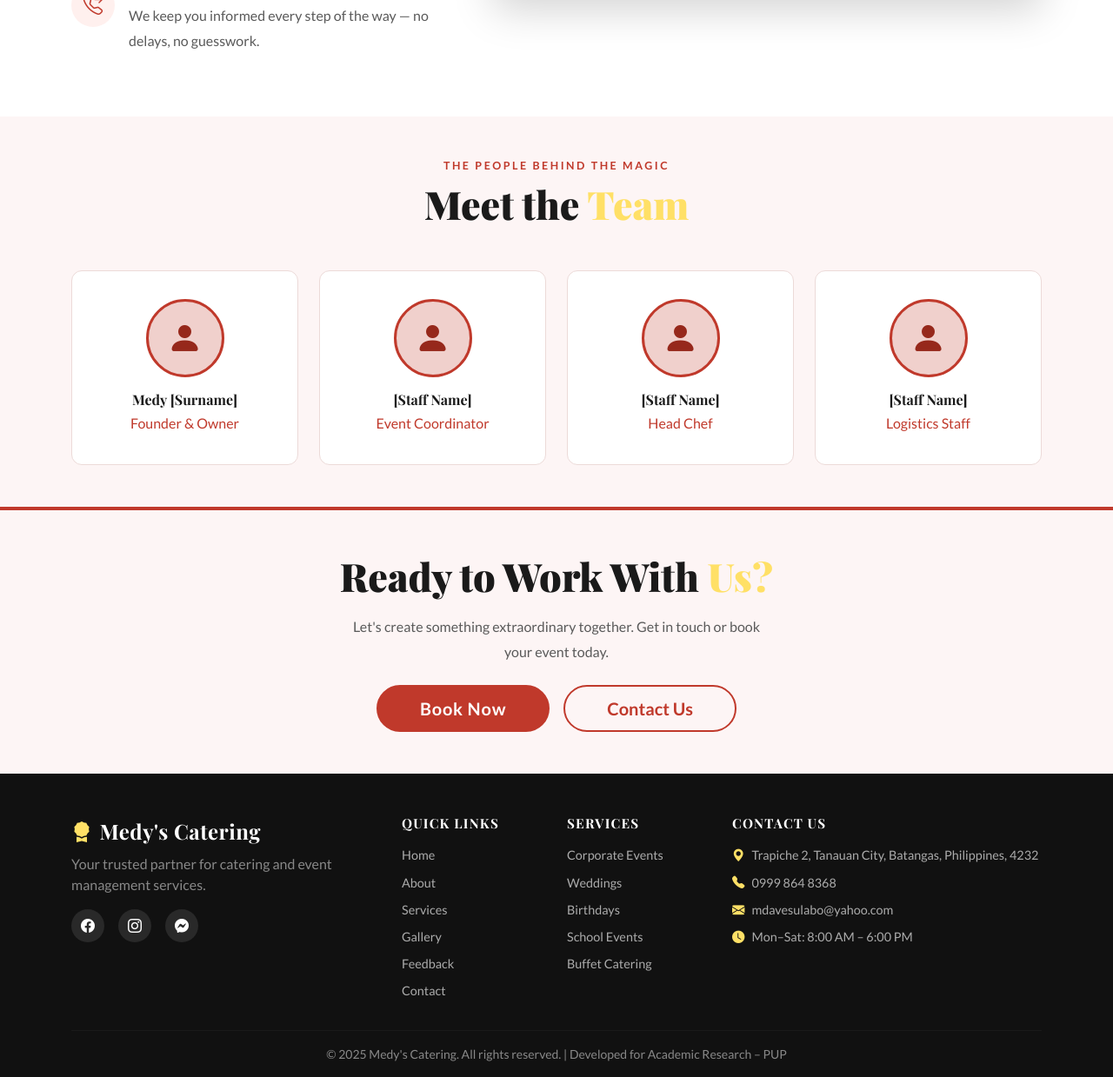
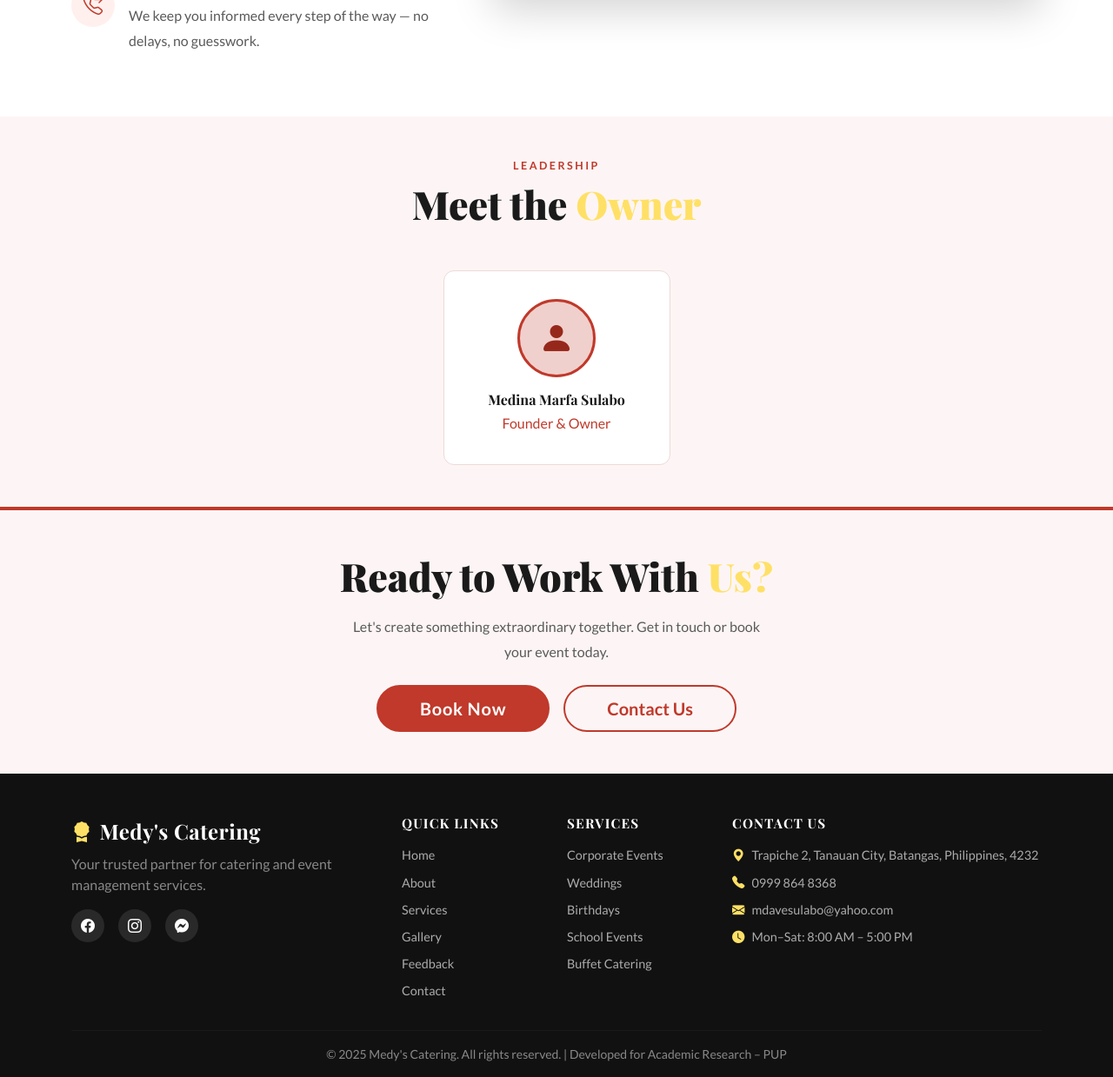
Before and after one commit to Medy-s-Catering/medys-catering, a PHP site: page /medysBook/about.php in a window 1280 px wide. Shown: the part 2151-3390 px from the top of the page at 87% size. Run offline with PHP 8.4, Linux system fonts and the light colour scheme.

Commit message:
description changes

```diff
--- a/medysBook/about.php
+++ b/medysBook/about.php
@@ -40,7 +40,7 @@
         <a href="index.php">Home</a> / <span>About</span>
       </nav>
       <h1 class="animate-fade-up">About <span style="color:var(--mc-gold)">Medy's Catering</span></h1>
-      <p class="animate-fade-up delay-1 mt-2">Excellence in catering and event management since 2010</p>
+      <p class="animate-fade-up delay-1 mt-2">Excellence in catering and event management since 2014</p>
     </div>
   </section>
 
@@ -84,7 +84,7 @@
           <p class="mc-section-pre">Why Choose Us</p>
           <h2 class="mc-section-title">The Medy's <span class="mc-accent">Difference</span></h2>
           <p class="mc-body-text mb-4">We don't just provide food and service — we create experiences. Here's what sets us apart:</p>
-          <div class="mc-value-item"><div class="mc-value-icon-wrap"><i class="bi bi-clock-history"></i></div><div><h6 class="fw-bold mb-1">10+ Years of Experience</h6><p class="mc-body-text mb-0">Decades of hands-on experience managing all types of events, big and small.</p></div></div>
+          <div class="mc-value-item"><div class="mc-value-icon-wrap"><i class="bi bi-clock-history"></i></div><div><h6 class="fw-bold mb-1">10+ Years of Experience</h6><p class="mc-body-text mb-0">Over a decade of hands-on experience managing all types of events, big and small.</p></div></div>
           <div class="mc-value-item"><div class="mc-value-icon-wrap"><i class="bi bi-people"></i></div><div><h6 class="fw-bold mb-1">Dedicated Professional Team</h6><p class="mc-body-text mb-0">Our staff are trained, passionate, and committed to every detail of your event.</p></div></div>
           <div class="mc-value-item"><div class="mc-value-icon-wrap"><i class="bi bi-patch-check"></i></div><div><h6 class="fw-bold mb-1">Quality Food &amp; Presentation</h6><p class="mc-body-text mb-0">Fresh ingredients, flavorful recipes, and beautiful food presentation every time.</p></div></div>
           <div class="mc-value-item"><div class="mc-value-icon-wrap"><i class="bi bi-telephone-forward"></i></div><div><h6 class="fw-bold mb-1">Responsive Communication</h6><p class="mc-body-text mb-0">We keep you informed every step of the way — no delays, no guesswork.</p></div></div>
@@ -101,14 +101,11 @@
   <section class="py-5 mc-section-alt">
     <div class="container">
       <div class="text-center mb-5">
-        <p class="mc-section-pre">The People Behind the Magic</p>
-        <h2 class="mc-section-title">Meet the <span class="mc-accent">Team</span></h2>
+        <p class="mc-section-pre">Leadership</p>
+        <h2 class="mc-section-title">Meet the <span class="mc-accent">Owner</span></h2>
       </div>
       <div class="row g-4 justify-content-center">
-        <div class="col-6 col-md-4 col-lg-3"><div class="mc-team-card"><div class="mc-team-avatar"><i class="bi bi-person-fill"></i></div><h6 class="fw-bold mb-1">Medy [Surname]</h6><p class="mc-body-text small mb-0" style="color:var(--mc-red)">Founder &amp; Owner</p></div></div>
-        <div class="col-6 col-md-4 col-lg-3"><div class="mc-team-card"><div class="mc-team-avatar"><i class="bi bi-person-fill"></i></div><h6 class="fw-bold mb-1">[Staff Name]</h6><p class="mc-body-text small mb-0" style="color:var(--mc-red)">Event Coordinator</p></div></div>
-        <div class="col-6 col-md-4 col-lg-3"><div class="mc-team-card"><div class="mc-team-avatar"><i class="bi bi-person-fill"></i></div><h6 class="fw-bold mb-1">[Staff Name]</h6><p class="mc-body-text small mb-0" style="color:var(--mc-red)">Head Chef</p></div></div>
-        <div class="col-6 col-md-4 col-lg-3"><div class="mc-team-card"><div class="mc-team-avatar"><i class="bi bi-person-fill"></i></div><h6 class="fw-bold mb-1">[Staff Name]</h6><p class="mc-body-text small mb-0" style="color:var(--mc-red)">Logistics Staff</p></div></div>
+        <div class="col-6 col-md-4 col-lg-3"><div class="mc-team-card"><div class="mc-team-avatar"><i class="bi bi-person-fill"></i></div><h6 class="fw-bold mb-1">Medina Marfa Sulabo</h6><p class="mc-body-text small mb-0" style="color:var(--mc-red)">Founder &amp; Owner</p></div></div>
       </div>
     </div>
   </section>
@@ -158,7 +155,7 @@
             <li><i class="bi bi-geo-alt-fill mc-accent me-2"></i>Trapiche 2, Tanauan City, Batangas, Philippines, 4232</li>
             <li><i class="bi bi-telephone-fill mc-accent me-2"></i>0999 864 8368</li>
             <li><i class="bi bi-envelope-fill mc-accent me-2"></i>mdavesulabo@yahoo.com</li>
-            <li><i class="bi bi-clock-fill mc-accent me-2"></i>Mon–Sat: 8:00 AM – 6:00 PM</li>
+            <li><i class="bi bi-clock-fill mc-accent me-2"></i>Mon–Sat: 8:00 AM – 5:00 PM</li>
           </ul>
         </div>
       </div>
--- a/medysBook/contact.php
+++ b/medysBook/contact.php
@@ -54,7 +54,8 @@
           <div class="mc-contact-info-box"><div class="mc-contact-icon-wrap"><i class="bi bi-geo-alt-fill"></i></div><div><h6 class="fw-bold mb-1">Our Address</h6><p class="mc-body-text mb-0">Trapiche 2, Tanauan City, Batangas, Tanauan, Philippines, 4232</p></div></div>
           <div class="mc-contact-info-box"><div class="mc-contact-icon-wrap"><i class="bi bi-telephone-fill"></i></div><div><h6 class="fw-bold mb-1">Phone Number</h6><p class="mc-body-text mb-0">0999 864 8368</p></div></div>
           <div class="mc-contact-info-box"><div class="mc-contact-icon-wrap"><i class="bi bi-envelope-fill"></i></div><div><h6 class="fw-bold mb-1">Email Address</h6><p class="mc-body-text mb-0">mdavesulabo@yahoo.com</p></div></div>
-          <div class="mc-contact-info-box"><div class="mc-contact-icon-wrap"><i class="bi bi-clock-fill"></i></div><div><h6 class="fw-bold mb-1">Business Hours</h6><p class="mc-body-text mb-0">Monday – Saturday: 8:00 AM – 6:00 PM<br>Sunday: By appointment only</p></div></div>
+          <div class="mc-contact-info-box"><div class="mc-contact-icon-wrap"><i class="bi bi-clock-fill"></i></div><div><h6 class="fw-bold mb-1">Business Hours</h6><p class="mc-body-text mb-0">Monday – Saturday: 8:00 AM – 5:00 PM<br>Sunday: By appointment only</p></div></div>
+          <div class="mc-contact-info-box"><div class="mc-contact-icon-wrap"><i class="bi bi-credit-card-fill"></i></div><div><h6 class="fw-bold mb-1">Payment Methods</h6><p class="mc-body-text mb-0">We accept Cash, Bank Transfer, and GCash.</p></div></div>
           <div class="mc-contact-info-box"><div class="mc-contact-icon-wrap"><i class="bi bi-facebook"></i></div><div><h6 class="fw-bold mb-1">Facebook Page</h6><p class="mc-body-text mb-0"><a href="https://www.facebook.com/profile.php?id=100047324067100" style="color:var(--mc-red)">Medy's Catering Services</a></p></div></div>
         </div>
       </div>
@@ -82,6 +83,7 @@
             <div class="accordion-item border-0 mb-3 rounded-3 overflow-hidden shadow-sm"><h2 class="accordion-header"><button class="accordion-button collapsed fw-bold" type="button" data-bs-toggle="collapse" data-bs-target="#faq2">How far in advance should I book?</button></h2><div id="faq2" class="accordion-collapse collapse" data-bs-parent="#faqAccordion"><div class="accordion-body mc-body-text">We recommend booking at least 2–4 weeks in advance to ensure availability. For large events like weddings, booking 2–3 months ahead is ideal.</div></div></div>
             <div class="accordion-item border-0 mb-3 rounded-3 overflow-hidden shadow-sm"><h2 class="accordion-header"><button class="accordion-button collapsed fw-bold" type="button" data-bs-toggle="collapse" data-bs-target="#faq3">Can I customize the menu?</button></h2><div id="faq3" class="accordion-collapse collapse" data-bs-parent="#faqAccordion"><div class="accordion-body mc-body-text">Absolutely! We offer fully customizable menus to match your event theme, dietary preferences, and budget.</div></div></div>
             <div class="accordion-item border-0 mb-3 rounded-3 overflow-hidden shadow-sm"><h2 class="accordion-header"><button class="accordion-button collapsed fw-bold" type="button" data-bs-toggle="collapse" data-bs-target="#faq4">What is your cancellation policy?</button></h2><div id="faq4" class="accordion-collapse collapse" data-bs-parent="#faqAccordion"><div class="accordion-body mc-body-text">Cancellations made 7 or more days before the event date will receive a full refund of any deposit paid. Cancellations within 3–6 days forfeit 50% of the deposit. Cancellations within 48 hours are non-refundable.</div></div></div>
+            <div class="accordion-item border-0 mb-3 rounded-3 overflow-hidden shadow-sm"><h2 class="accordion-header"><button class="accordion-button collapsed fw-bold" type="button" data-bs-toggle="collapse" data-bs-target="#faq5">What payment methods do you accept?</button></h2><div id="faq5" class="accordion-collapse collapse" data-bs-parent="#faqAccordion"><div class="accordion-body mc-body-text">We accept Cash, Bank Transfer, and GCash. Payment details will be provided upon booking confirmation.</div></div></div>
           </div>
         </div>
       </div>
@@ -94,7 +96,7 @@
         <div class="col-lg-4"><div class="mc-brand-text fs-4 mb-2"><i class="bi bi-award-fill mc-accent me-2"></i>Medy's<strong> Catering</strong></div><p class="text-white-50">Your trusted partner for catering and event management services.</p><div class="d-flex gap-3 mt-3"><a href="https://www.facebook.com/profile.php?id=100047324067100" target="_blank" rel="noopener" class="mc-social-icon"><i class="bi bi-facebook"></i></a><a href="#" class="mc-social-icon"><i class="bi bi-instagram"></i></a><a href="https://m.me/100047324067100" target="_blank" rel="noopener" class="mc-social-icon"><i class="bi bi-messenger"></i></a></div></div>
         <div class="col-6 col-lg-2"><h6 class="mc-footer-heading">Quick Links</h6><ul class="mc-footer-links"><li><a href="index.php">Home</a></li><li><a href="about.php">About</a></li><li><a href="services.php">Services</a></li><li><a href="gallery.php">Gallery</a></li><li><a href="feedback.php">Feedback</a></li><li><a href="contact.php">Contact</a></li></ul></div>
         <div class="col-6 col-lg-2"><h6 class="mc-footer-heading">Services</h6><ul class="mc-footer-links"><li><a href="services.php">Corporate Events</a></li><li><a href="services.php">Weddings</a></li><li><a href="services.php">Birthdays</a></li><li><a href="services.php">School Events</a></li><li><a href="services.php">Buffet Catering</a></li></ul></div>
-        <div class="col-lg-4"><h6 class="mc-footer-heading">Contact Us</h6><ul class="mc-footer-links"><li><i class="bi bi-geo-alt-fill mc-accent me-2"></i>Trapiche 2, Tanauan City, Batangas, Philippines, 4232</li><li><i class="bi bi-telephone-fill mc-accent me-2"></i>0999 864 8368</li><li><i class="bi bi-envelope-fill mc-accent me-2"></i>mdavesulabo@yahoo.com</li><li><i class="bi bi-clock-fill mc-accent me-2"></i>Mon–Sat: 8:00 AM – 6:00 PM</li></ul></div>
+        <div class="col-lg-4"><h6 class="mc-footer-heading">Contact Us</h6><ul class="mc-footer-links"><li><i class="bi bi-geo-alt-fill mc-accent me-2"></i>Trapiche 2, Tanauan City, Batangas, Philippines, 4232</li><li><i class="bi bi-telephone-fill mc-accent me-2"></i>0999 864 8368</li><li><i class="bi bi-envelope-fill mc-accent me-2"></i>mdavesulabo@yahoo.com</li><li><i class="bi bi-clock-fill mc-accent me-2"></i>Mon–Sat: 8:00 AM – 5:00 PM</li></ul></div>
       </div>
       <hr class="mc-footer-hr mt-4" />
       <p class="text-center text-white-50 small mb-0">&copy; 2025 Medy's Catering. All rights reserved. | Developed for Academic Research &ndash; PUP</p>
--- a/medysBook/feedback.php
+++ b/medysBook/feedback.php
@@ -170,7 +170,7 @@
         <div class="col-lg-4"><div class="mc-brand-text fs-4 mb-2"><i class="bi bi-award-fill mc-accent me-2"></i>Medy's<strong> Catering</strong></div><p class="text-white-50">Your trusted partner for catering and event management services.</p><div class="d-flex gap-3 mt-3"><a href="https://www.facebook.com/profile.php?id=100047324067100" target="_blank" rel="noopener" class="mc-social-icon"><i class="bi bi-facebook"></i></a><a href="#" class="mc-social-icon"><i class="bi bi-instagram"></i></a><a href="https://m.me/100047324067100" target="_blank" rel="noopener" class="mc-social-icon"><i class="bi bi-messenger"></i></a></div></div>
         <div class="col-6 col-lg-2"><h6 class="mc-footer-heading">Quick Links</h6><ul class="mc-footer-links"><li><a href="index.php">Home</a></li><li><a href="about.php">About</a></li><li><a href="services.php">Services</a></li><li><a href="gallery.php">Gallery</a></li><li><a href="feedback.php">Feedback</a></li><li><a href="contact.php">Contact</a></li></ul></div>
         <div class="col-6 col-lg-2"><h6 class="mc-footer-heading">Services</h6><ul class="mc-footer-links"><li><a href="services.php">Corporate Events</a></li><li><a href="services.php">Weddings</a></li><li><a href="services.php">Birthdays</a></li><li><a href="services.php">School Events</a></li><li><a href="services.php">Buffet Catering</a></li></ul></div>
-        <div class="col-lg-4"><h6 class="mc-footer-heading">Contact Us</h6><ul class="mc-footer-links"><li><i class="bi bi-geo-alt-fill mc-accent me-2"></i>Trapiche 2, Tanauan City, Batangas, Philippines, 4232</li><li><i class="bi bi-telephone-fill mc-accent me-2"></i>0999 864 8368</li><li><i class="bi bi-envelope-fill mc-accent me-2"></i>mdavesulabo@yahoo.com</li><li><i class="bi bi-clock-fill mc-accent me-2"></i>Mon–Sat: 8:00 AM – 6:00 PM</li></ul></div>
+        <div class="col-lg-4"><h6 class="mc-footer-heading">Contact Us</h6><ul class="mc-footer-links"><li><i class="bi bi-geo-alt-fill mc-accent me-2"></i>Trapiche 2, Tanauan City, Batangas, Philippines, 4232</li><li><i class="bi bi-telephone-fill mc-accent me-2"></i>0999 864 8368</li><li><i class="bi bi-envelope-fill mc-accent me-2"></i>mdavesulabo@yahoo.com</li><li><i class="bi bi-clock-fill mc-accent me-2"></i>Mon–Sat: 8:00 AM – 5:00 PM</li></ul></div>
       </div>
       <hr class="mc-footer-hr mt-4" />
       <p class="text-center text-white-50 small mb-0">&copy; 2025 Medy's Catering. All rights reserved. | Developed for Academic Research – PUP</p>
--- a/medysBook/gallery.php
+++ b/medysBook/gallery.php
@@ -97,7 +97,7 @@
         <div class="col-lg-4"><div class="mc-brand-text fs-4 mb-2"><i class="bi bi-award-fill mc-accent me-2"></i>Medy's<strong> Catering</strong></div><p class="text-white-50">Your trusted partner for catering and event management services.</p><div class="d-flex gap-3 mt-3"><a href="https://www.facebook.com/profile.php?id=100047324067100" target="_blank" rel="noopener" class="mc-social-icon"><i class="bi bi-facebook"></i></a><a href="#" class="mc-social-icon"><i class="bi bi-instagram"></i></a><a href="https://m.me/100047324067100" target="_blank" rel="noopener" class="mc-social-icon"><i class="bi bi-messenger"></i></a></div></div>
         <div class="col-6 col-lg-2"><h6 class="mc-footer-heading">Quick Links</h6><ul class="mc-footer-links"><li><a href="index.php">Home</a></li><li><a href="about.php">About</a></li><li><a href="services.php">Services</a></li><li><a href="gallery.php">Gallery</a></li><li><a href="feedback.php">Feedback</a></li><li><a href="contact.php">Contact</a></li></ul></div>
         <div class="col-6 col-lg-2"><h6 class="mc-footer-heading">Services</h6><ul class="mc-footer-links"><li><a href="services.php">Corporate Events</a></li><li><a href="services.php">Weddings</a></li><li><a href="services.php">Birthdays</a></li><li><a href="services.php">School Events</a></li><li><a href="services.php">Buffet Catering</a></li></ul></div>
-        <div class="col-lg-4"><h6 class="mc-footer-heading">Contact Us</h6><ul class="mc-footer-links"><li><i class="bi bi-geo-alt-fill mc-accent me-2"></i>Trapiche 2, Tanauan City, Batangas, Philippines, 4232</li><li><i class="bi bi-telephone-fill mc-accent me-2"></i>0999 864 8368</li><li><i class="bi bi-envelope-fill mc-accent me-2"></i>mdavesulabo@yahoo.com</li><li><i class="bi bi-clock-fill mc-accent me-2"></i>Mon–Sat: 8:00 AM – 6:00 PM</li></ul></div>
+        <div class="col-lg-4"><h6 class="mc-footer-heading">Contact Us</h6><ul class="mc-footer-links"><li><i class="bi bi-geo-alt-fill mc-accent me-2"></i>Trapiche 2, Tanauan City, Batangas, Philippines, 4232</li><li><i class="bi bi-telephone-fill mc-accent me-2"></i>0999 864 8368</li><li><i class="bi bi-envelope-fill mc-accent me-2"></i>mdavesulabo@yahoo.com</li><li><i class="bi bi-clock-fill mc-accent me-2"></i>Mon–Sat: 8:00 AM – 5:00 PM</li></ul></div>
       </div>
       <hr class="mc-footer-hr mt-4" />
       <p class="text-center text-white-50 small mb-0">&copy; 2025 Medy's Catering. All rights reserved. | Developed for Academic Research &ndash; PUP</p>
--- a/medysBook/services.php
+++ b/medysBook/services.php
@@ -141,7 +141,7 @@
         <div class="col-lg-4"><div class="mc-brand-text fs-4 mb-2"><i class="bi bi-award-fill mc-accent me-2"></i>Medy's<strong> Catering</strong></div><p class="text-white-50">Your trusted partner for catering and event management services.</p><div class="d-flex gap-3 mt-3"><a href="https://www.facebook.com/profile.php?id=100047324067100" target="_blank" rel="noopener" class="mc-social-icon"><i class="bi bi-facebook"></i></a><a href="#" class="mc-social-icon"><i class="bi bi-instagram"></i></a><a href="https://m.me/100047324067100" target="_blank" rel="noopener" class="mc-social-icon"><i class="bi bi-messenger"></i></a></div></div>
         <div class="col-6 col-lg-2"><h6 class="mc-footer-heading">Quick Links</h6><ul class="mc-footer-links"><li><a href="index.php">Home</a></li><li><a href="about.php">About</a></li><li><a href="services.php">Services</a></li><li><a href="gallery.php">Gallery</a></li><li><a href="feedback.php">Feedback</a></li><li><a href="contact.php">Contact</a></li></ul></div>
         <div class="col-6 col-lg-2"><h6 class="mc-footer-heading">Services</h6><ul class="mc-footer-links"><li><a href="services.php">Corporate Events</a></li><li><a href="services.php">Weddings</a></li><li><a href="services.php">Birthdays</a></li><li><a href="services.php">School Events</a></li><li><a href="services.php">Buffet Catering</a></li></ul></div>
-        <div class="col-lg-4"><h6 class="mc-footer-heading">Contact Us</h6><ul class="mc-footer-links"><li><i class="bi bi-geo-alt-fill mc-accent me-2"></i>Trapiche 2, Tanauan City, Batangas, Philippines, 4232</li><li><i class="bi bi-telephone-fill mc-accent me-2"></i>0999 864 8368</li><li><i class="bi bi-envelope-fill mc-accent me-2"></i>mdavesulabo@yahoo.com</li><li><i class="bi bi-clock-fill mc-accent me-2"></i>Mon–Sat: 8:00 AM – 6:00 PM</li></ul></div>
+        <div class="col-lg-4"><h6 class="mc-footer-heading">Contact Us</h6><ul class="mc-footer-links"><li><i class="bi bi-geo-alt-fill mc-accent me-2"></i>Trapiche 2, Tanauan City, Batangas, Philippines, 4232</li><li><i class="bi bi-telephone-fill mc-accent me-2"></i>0999 864 8368</li><li><i class="bi bi-envelope-fill mc-accent me-2"></i>mdavesulabo@yahoo.com</li><li><i class="bi bi-clock-fill mc-accent me-2"></i>Mon–Sat: 8:00 AM – 5:00 PM</li></ul></div>
       </div>
       <hr class="mc-footer-hr mt-4" />
       <p class="text-center text-white-50 small mb-0">&copy; 2025 Medy's Catering. All rights reserved. | Developed for Academic Research &ndash; PUP</p>
```
Also changed, not shown: medysBook/booking.php (+6 -1 lines).
